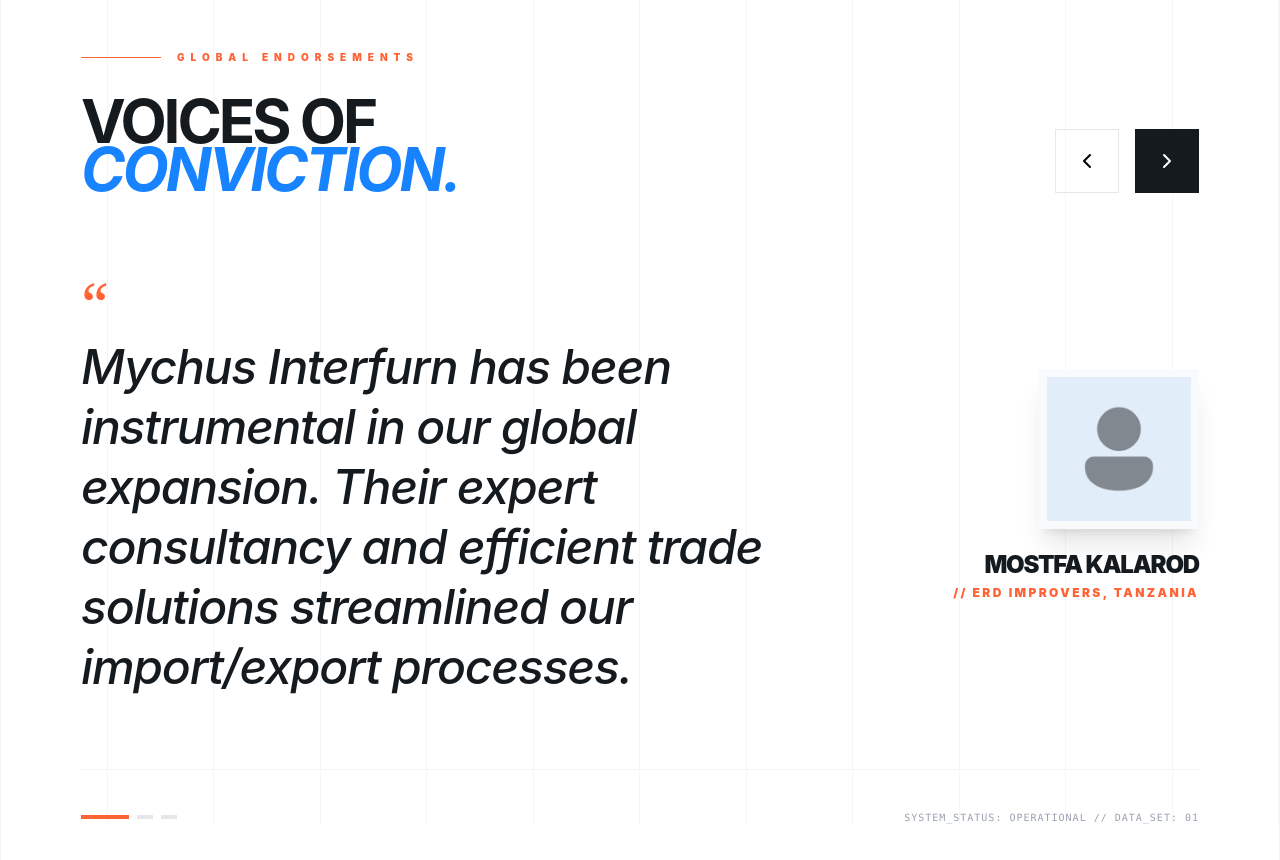
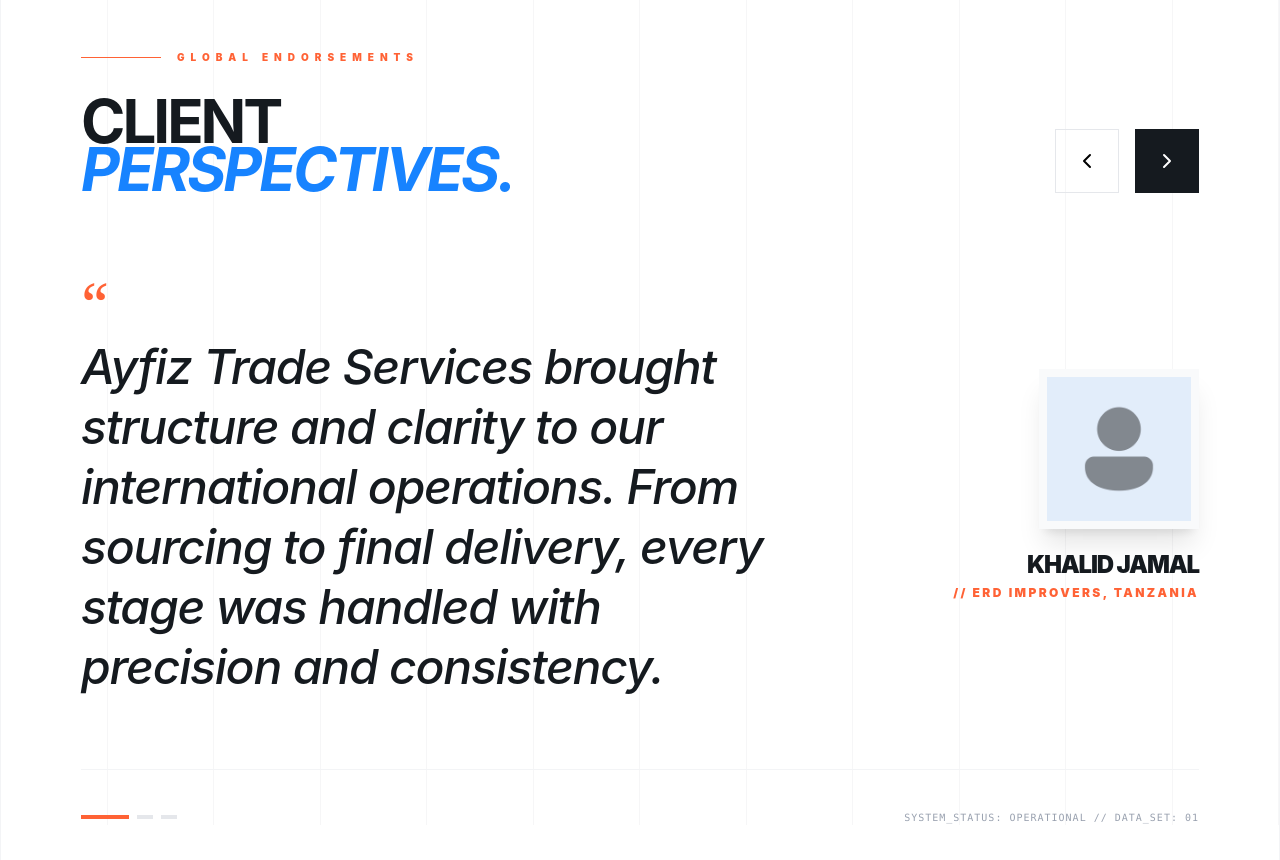
Before and after one commit to AyfizInfoTechSolutions/ATS, a React (Vite) app: page / in a window 1280 px wide. Shown: the part 6000-6860 px from the top of the page. Built offline with nearby package versions, Linux system fonts and the light colour scheme.

Commit message:
home page content completed

```diff
--- a/src/components/Home/Testinomial.jsx
+++ b/src/components/Home/Testinomial.jsx
@@ -9,21 +9,21 @@
 
   const feedback = [
     {
-      name: "Mostfa Kalarod",
+      name: "Khalid Jamal",
       company: "ERD Improvers, Tanzania",
-      text: "Mychus Interfurn has been instrumental in our global expansion. Their expert consultancy and efficient trade solutions streamlined our import/export processes.",
+      text: "Ayfiz Trade Services brought structure and clarity to our international operations. From sourcing to final delivery, every stage was handled with precision and consistency.",
       img: user,
     },
     {
       name: "Andreas Hugi",
       company: "Swiss Refines",
-      text: "Working with Mychus Interfurn has been a pleasure. Their knowledge of customs regulations and proactive approach have saved us time and money.",
+      text: "Ayfiz brought structure and reliability to our international operations. Their execution and compliance handling made a clear impact.",
       img: user,
     },
     {
       name: "Zayd bin Malik",
       company: "Gulf Logistics",
-      text: "Their precision in handling documentation for the UAE market is unmatched. A true partner in modern trade.",
+      text: "Accurate documentation, clear communication, and consistent delivery. A dependable partner for UAE trade operations.",
       img: user,
     },
   ];
@@ -76,8 +76,8 @@
               </span>
             </div>
             <h2 className="text-6xl [@media(max-width:768px)]:text-4xl font-bold uppercase tracking-tighter leading-[0.8] text-brand-dark">
-              VOICES OF <br />
-              <span className="text-brand-primary italic">CONVICTION.</span>
+             CLIENT<br />
+              <span className="text-brand-primary italic">PERSPECTIVES.</span>
             </h2>
           </div>
 
--- a/src/components/HomePage.jsx
+++ b/src/components/HomePage.jsx
@@ -350,10 +350,10 @@
       <section className="max-w-8xl mx-auto border-x border-gray-100 bg-brand-dark text-white">
         <div className="grid grid-cols-2 lg:grid-cols-4">
           {[
-            { label: "Project Completed", value: "1224", icon: "🚀" },
-            { label: "Team Member", value: "30", icon: "👥" },
-            { label: "Years Experience", value: "15", icon: "📅" },
-            { label: "Satisfied Customers", value: "530", icon: "💬" },
+            { label: "Project Completed", value: "1000+", icon: "🚀" },
+            { label: "Team Member", value: "40+", icon: "👥" },
+            { label: "Years Experience", value: "15+", icon: "📅" },
+            { label: "Satisfied Customers", value: "530+", icon: "💬" },
           ].map((stat, idx) => (
             <div
               key={idx}
```
